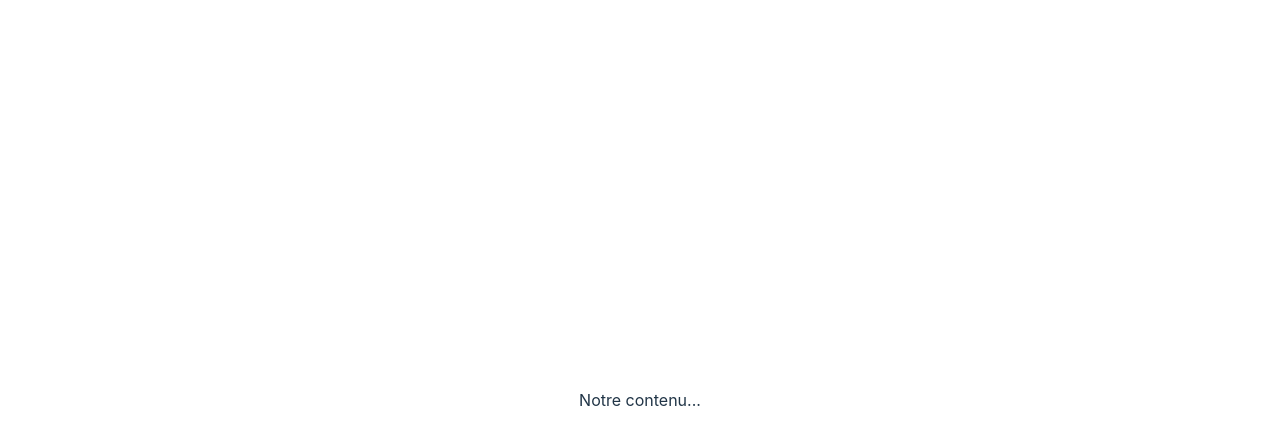
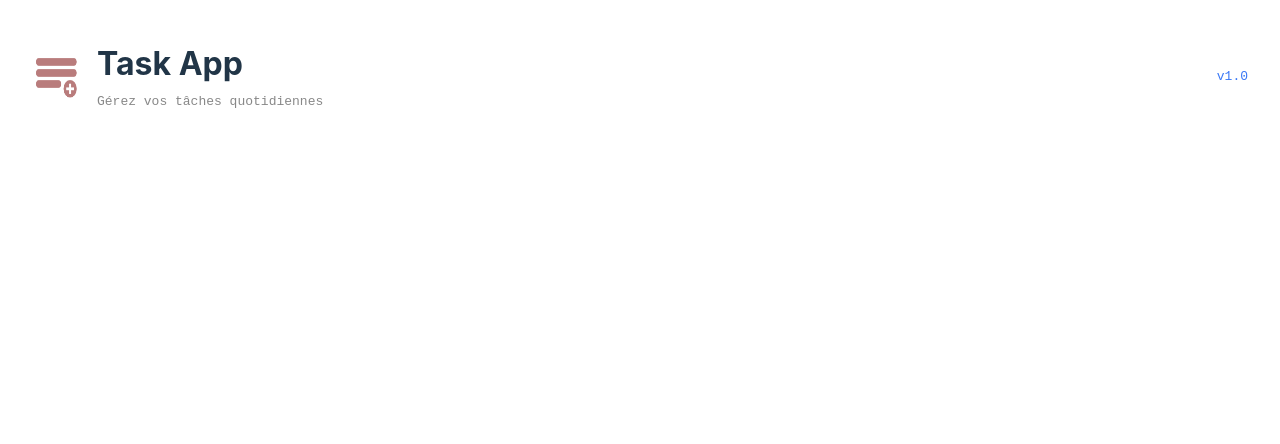
Before and after one commit to RomainDoyen/taskapp, a React (Vite) app: page / in a window 1280 px wide. Shown: the top 444 px of the page. Built offline with nearby package versions, Linux system fonts and the light colour scheme.

Commit message:
feat: Header component with CSS

```diff
--- /dev/null
+++ b/src/components/header/Header.module.css
@@ -0,0 +1,13 @@
+.container {
+  display: flex;
+  justify-content: space-between;
+  align-items: center;
+  padding: 10px 0;
+  margin-bottom: 20px;
+}
+
+.titleContainer {
+  display: flex;
+  align-items: center;
+  gap: 15px;
+}
--- /dev/null
+++ b/src/components/header/Header.tsx
@@ -0,0 +1,21 @@
+import styles from './Header.module.css'
+import logo from '../../assets/icon48.png'
+
+export default function Header() {
+  return (
+    <div className={styles.container}>
+      <div className={styles.titleContainer}>
+        <img src={logo} alt="logo" width={50} height={50} />
+        <div>
+          <h1>Task App</h1>
+          <div className="color-gray">
+            <code>Gérez vos tâches quotidiennes</code>
+            </div>
+        </div>
+      </div>
+      <code className="color-primary">
+        v1.0
+      </code>
+    </div>
+  )
+}
--- a/src/components/taskContainer.tsx
+++ b/src/components/taskContainer.tsx
@@ -1,8 +1,9 @@
+import Header from "./header/Header"
 
 export default function taskContainer() {
   return (
     <main>
-      <p>Notre contenu...</p>
+      <Header />
     </main>
   )
 }
--- a/src/index.css
+++ b/src/index.css
@@ -5,7 +5,7 @@
 
   color-scheme: light dark;
   color: rgba(255, 255, 255, 0.87);
-  background-color: #242424;
+  background-color: #141414;
 
   font-synthesis: none;
   text-rendering: optimizeLegibility;
@@ -17,12 +17,36 @@
   max-width: 1280px;
   margin: 0 auto;
   padding: 2rem;
-  text-align: center;
+}
+
+.box {
+  background-color: #171717;
+  border-radius: 8px;
+  border: 1px solid #272727;
+  padding: 24px;
+}
+
+.color-primary {
+  color: rgba(59, 121, 246, 1);
+}
+
+.color-gray {
+  color: #888;
+}
+
+.important {
+  background-color: rgba(59, 121, 246, 0.15);
+  color: #2870ff;
+  padding: 5px 8px;
+  border-radius: 8px;
+  font-weight: 900;
+  margin: 0 2px;
+  font-size: 0.8em;
 }
 
 a {
   font-weight: 500;
-  color: #646cff;
+  color: rgba(59, 121, 246, 1);
   text-decoration: inherit;
 }
 a:hover {
@@ -31,15 +55,27 @@ a:hover {
 
 body {
   margin: 0;
-  display: flex;
-  place-items: center;
   min-width: 320px;
   min-height: 100vh;
 }
 
 h1 {
-  font-size: 3.2em;
-  line-height: 1.1;
+  font-size: 2em;
+  line-height: 1.4;
+  margin: 0;
+}
+
+h2 {
+  font-size: 1.2em;
+  line-height: 1.6;
+  margin: 0;
+}
+
+ul,
+li {
+  margin: 0;
+  padding: 0;
+  list-style: none;
 }
 
 button {
@@ -52,13 +88,30 @@ button {
   background-color: #1a1a1a;
   cursor: pointer;
   transition: border-color 0.25s;
+  display: flex;
+  align-items: center;
+  gap: 5px;
 }
+
 button:hover {
-  border-color: #646cff;
+  background-color: rgba(59, 121, 246, 0.15);
+  border-color: rgba(59, 121, 246, 0.25);
 }
+
 button:focus,
-button:focus-visible {
-  outline: 4px auto -webkit-focus-ring-color;
+button:focus-visible,
+a:focus,
+a:focus-visible {
+  outline: 4px auto rgba(59, 121, 246, 0.25);
+}
+
+.button-primary {
+  background-color: rgba(59, 121, 246, 0.15);
+  color: #2870ff;
+}
+.button-primary:hover {
+  background-color: rgba(59, 121, 246, 0.25);
+  border-color: rgba(59, 121, 246, 0.35);
 }
 
 @media (prefers-color-scheme: light) {
```
Also changed, not shown: src/assets/icon48.png (added).
